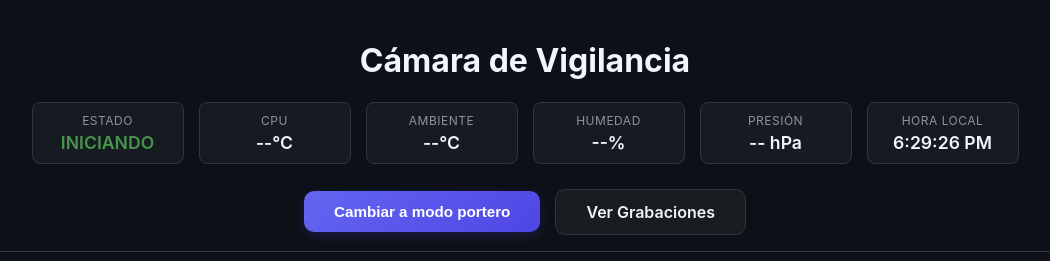
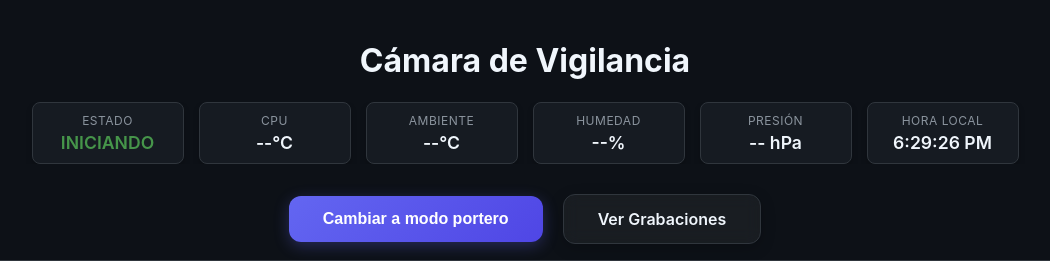
Before and after one commit to FerXxk/Raspberry-PI-Project, a Flask app: page / in a window 1280 px wide. Shown: the top 261 px of the page, without its empty margins (115-1165 px from the left). Run offline with Flask 3, Linux system fonts and the light colour scheme.

```diff
--- a/app/static/style.css
+++ b/app/static/style.css
@@ -5,12 +5,14 @@
     --text-secondary: #8b949e;
     --accent: #58a6ff;
     --border: #30363d;
+    --indigo: #6366f1;
+    --indigo-hover: #4f46e5;
 }
 
 body {
     margin: 0;
     padding: 0;
-    font-family: -apple-system, BlinkMacSystemFont, "Segoe UI", Roboto, Helvetica, Arial, sans-serif;
+    font-family: 'Inter', -apple-system, BlinkMacSystemFont, "Segoe UI", Roboto, Helvetica, Arial, sans-serif;
     background-color: var(--bg-color);
     color: var(--text-primary);
     display: flex;
@@ -48,6 +50,7 @@ header {
     border-radius: 8px;
     text-align: center;
     min-width: 120px;
+    box-shadow: 0 4px 6px rgba(0, 0, 0, 0.2);
 }
 
 .info-label {
@@ -100,67 +103,61 @@ header {
 .video-feed {
     width: 80%;
     height: auto;
-    border-radius: 6px;
+    border-radius: 12px;
     display: block;
+    box-shadow: 0 20px 50px rgba(0, 0, 0, 0.5);
 }
 
-.value-mode1 {
-    color: #fbbf24;
-}
-
-.value-mode2 {
-    color: #3b82f6;
-}
-
-/* Mode Toggle & Navigation */
+/* NAVIGATION & BUTTONS */
 .mode-toggle-container {
     display: flex;
     justify-content: center;
     align-items: center;
-    gap: 15px;
-    margin-top: 25px;
+    gap: 20px;
+    margin-top: 30px;
 }
 
 .mode-toggle-btn {
-    background: linear-gradient(135deg, #6366f1 0%, #4f46e5 100%);
+    background: linear-gradient(135deg, var(--indigo) 0%, var(--indigo-hover) 100%);
     color: white;
     border: none;
-    padding: 12px 30px;
-    border-radius: 10px;
-    font-size: 0.95rem;
+    padding: 14px 34px;
+    border-radius: 12px;
+    font-size: 1rem;
     font-weight: 600;
     cursor: pointer;
     transition: all 0.3s cubic-bezier(0.4, 0, 0.2, 1);
-    box-shadow: 0 4px 12px rgba(79, 70, 229, 0.2);
+    box-shadow: 0 4px 15px rgba(99, 102, 241, 0.3);
 }
 
 .mode-toggle-btn:hover {
-    transform: translateY(-2px);
-    box-shadow: 0 6px 20px rgba(79, 70, 229, 0.3);
+    transform: translateY(-3px);
+    box-shadow: 0 8px 25px rgba(99, 102, 241, 0.4);
     filter: brightness(1.1);
 }
 
 .gallery-btn {
     display: inline-block;
-    padding: 12px 30px;
+    padding: 14px 34px;
     background: rgba(255, 255, 255, 0.05);
     color: var(--text-primary);
     text-decoration: none;
-    border-radius: 10px;
+    border-radius: 12px;
     border: 1px solid var(--border);
     font-weight: 600;
     transition: all 0.3s cubic-bezier(0.4, 0, 0.2, 1);
     backdrop-filter: blur(8px);
+    box-shadow: 0 4px 15px rgba(0, 0, 0, 0.2);
 }
 
 .gallery-btn:hover {
     background: rgba(255, 255, 255, 0.1);
     border-color: var(--accent);
-    transform: translateY(-2px);
-    box-shadow: 0 6px 20px rgba(0, 0, 0, 0.3);
+    transform: translateY(-3px);
+    box-shadow: 0 8px 25px rgba(0, 0, 0, 0.4);
 }
 
 .mode-toggle-btn:active,
 .gallery-btn:active {
-    transform: translateY(0);
+    transform: translateY(-1px);
 }
--- a/app/templates/gallery.html
+++ b/app/templates/gallery.html
@@ -5,7 +5,7 @@
     <meta charset="UTF-8">
     <meta name="viewport" content="width=device-width, initial-scale=1.0">
     <title>Galería Premium - Vigilancia Pi</title>
-    <link rel="stylesheet" href="{{ url_for('static', filename='style.css') }}">
+    <link rel="stylesheet" href="{{ url_for('static', filename='style.css') }}?v=3">
     <link href="https://fonts.googleapis.com/css2?family=Inter:wght@400;600;700&display=swap" rel="stylesheet">
     <style>
         :root {
--- a/app/templates/index.html
+++ b/app/templates/index.html
@@ -5,7 +5,7 @@
     <meta charset="UTF-8">
     <meta name="viewport" content="width=device-width, initial-scale=1.0">
     <title>Sistema de Vigilancia Pi</title>
-    <link rel="stylesheet" href="{{ url_for('static', filename='style.css') }}">
+    <link rel="stylesheet" href="{{ url_for('static', filename='style.css') }}?v=3">
 </head>
 
 <body>
--- a/modules/camera.py
+++ b/modules/camera.py
@@ -173,7 +173,7 @@ class VideoCamera:
                          # We launch a thread to wait and capture the snapshot so we don't block the video loop
                         threading.Thread(target=self._trigger_telegram_alert, args=(frame.copy(),), daemon=True).start()
 
-                    fourcc = cv2.VideoWriter_fourcc(*'avc1')
+                    fourcc = cv2.VideoWriter_fourcc(*'mp4v')
                     height, width, _ = frame.shape
                     out = cv2.VideoWriter(filename, fourcc, config.FPS, (width, height))
 
```
